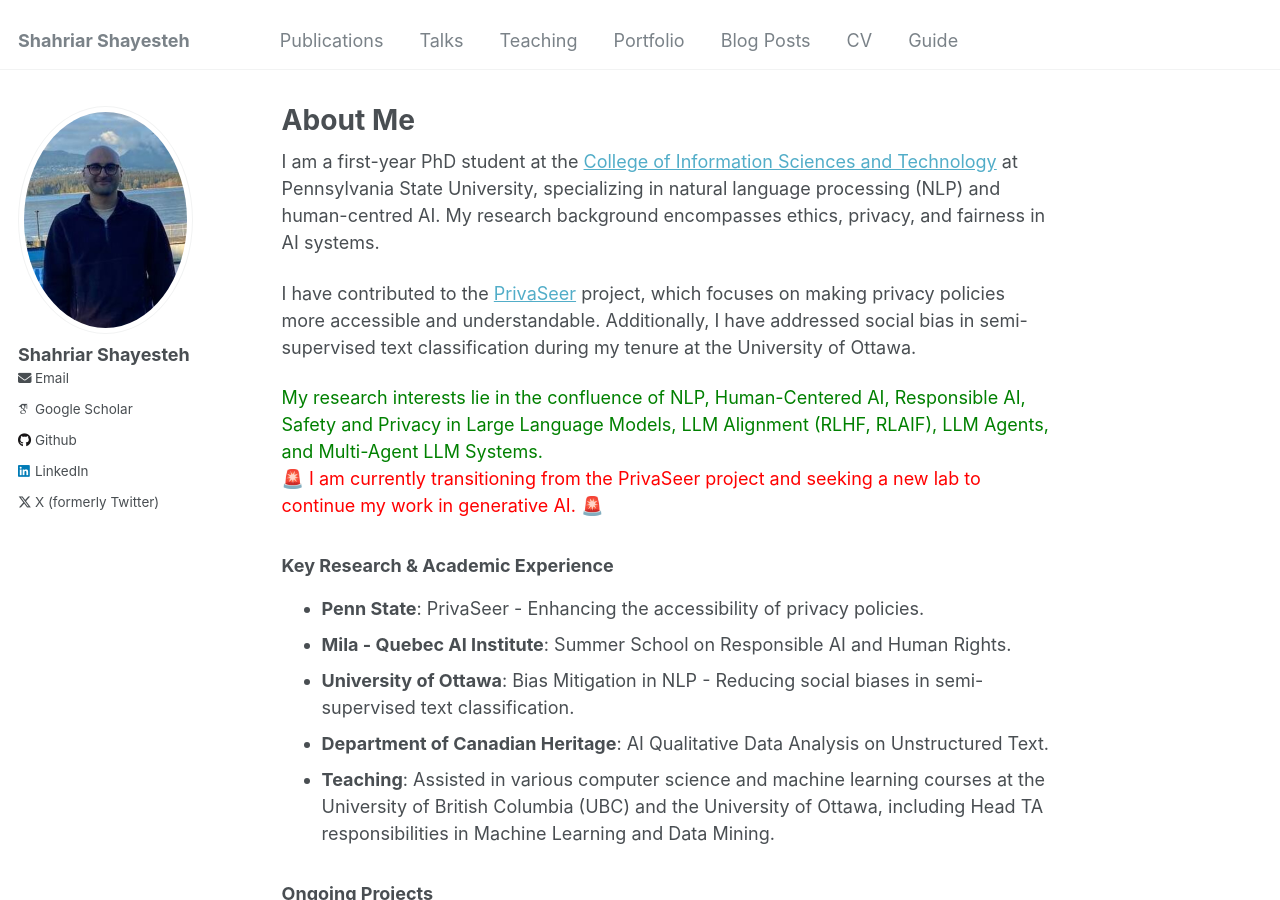
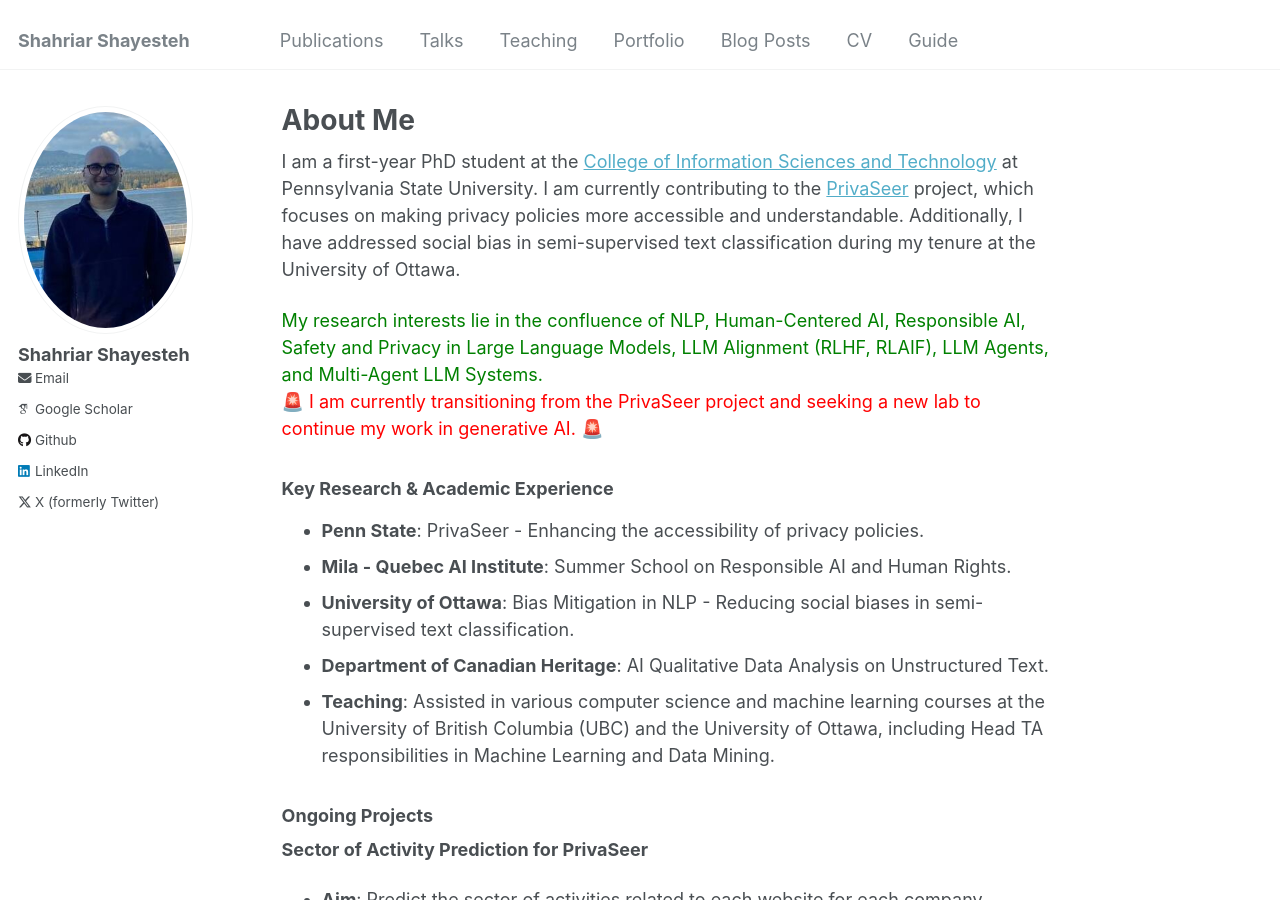
Before and after one commit to shahriarshayesteh/shahriarshayesteh.github.io, a Jekyll site: the page built from _pages/about.md, in a window 1280 px wide and 900 px high. Built offline with Jekyll 4.4.1, drawn with Linux system fonts in a browser that asks for light colours; some web fonts are replaced.

Commit message:
Update about.md

```diff
--- a/_pages/about.md
+++ b/_pages/about.md
@@ -8,9 +8,7 @@
   - /about.html
 ---
 
-I am a first-year PhD student at the [College of Information Sciences and Technology](https://ist.psu.edu/) at Pennsylvania State University, specializing in natural language processing (NLP) and human-centred AI. My research background encompasses ethics, privacy, and fairness in AI systems.
-
-I have contributed to the [PrivaSeer](https://privaseer.ist.psu.edu) project, which focuses on making privacy policies more accessible and understandable. Additionally, I have addressed social bias in semi-supervised text classification during my tenure at the University of Ottawa.
+I am a first-year PhD student at the [College of Information Sciences and Technology](https://ist.psu.edu/) at Pennsylvania State University. I am currently contributing to the [PrivaSeer](https://privaseer.ist.psu.edu) project, which focuses on making privacy policies more accessible and understandable. Additionally, I have addressed social bias in semi-supervised text classification during my tenure at the University of Ottawa.
 
 <font color="green">My research interests lie in the confluence of NLP, Human-Centered AI, Responsible AI, Safety and Privacy in Large Language Models, LLM Alignment (RLHF, RLAIF), LLM Agents, and Multi-Agent LLM Systems.</font>
 
```
